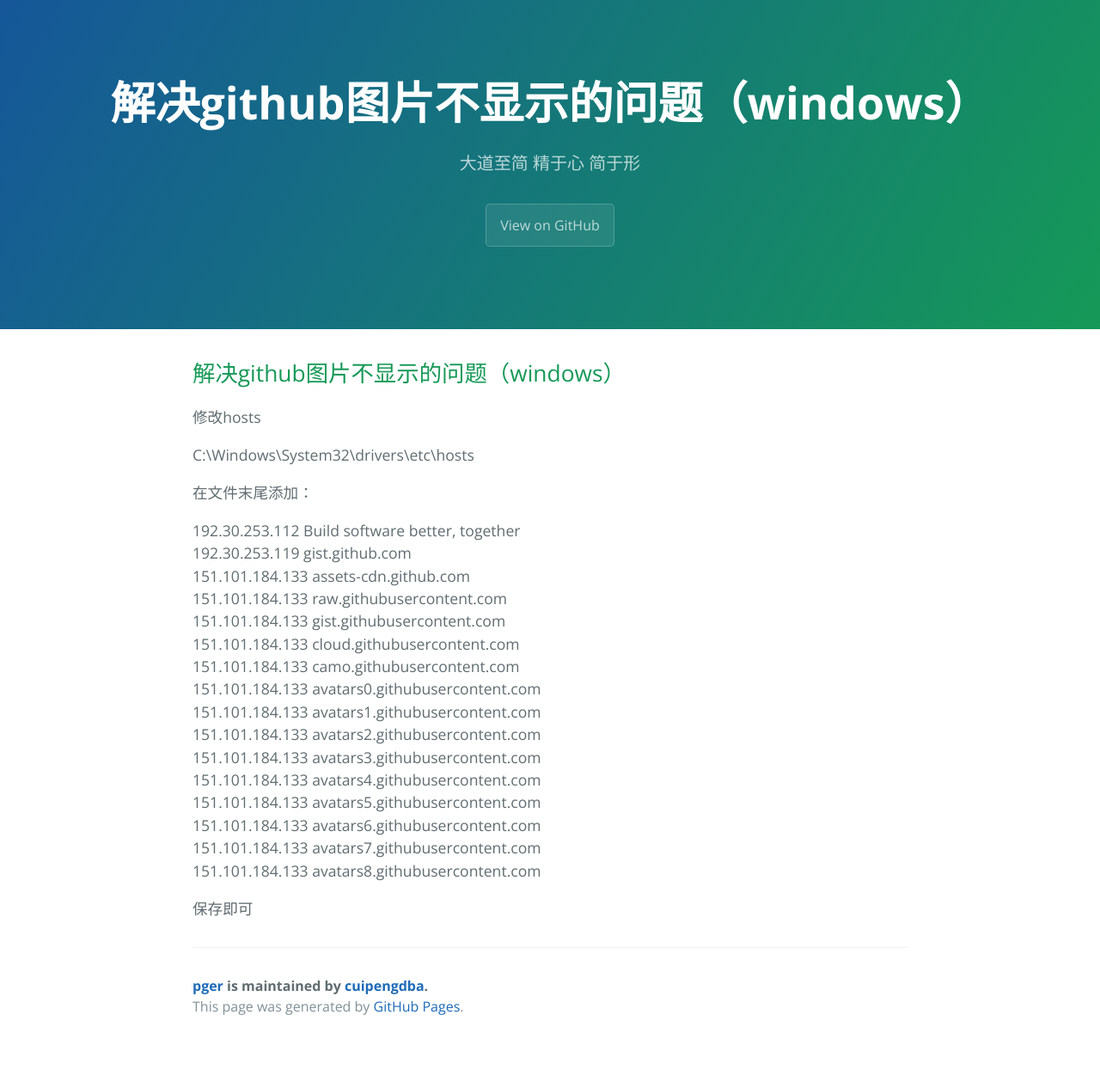
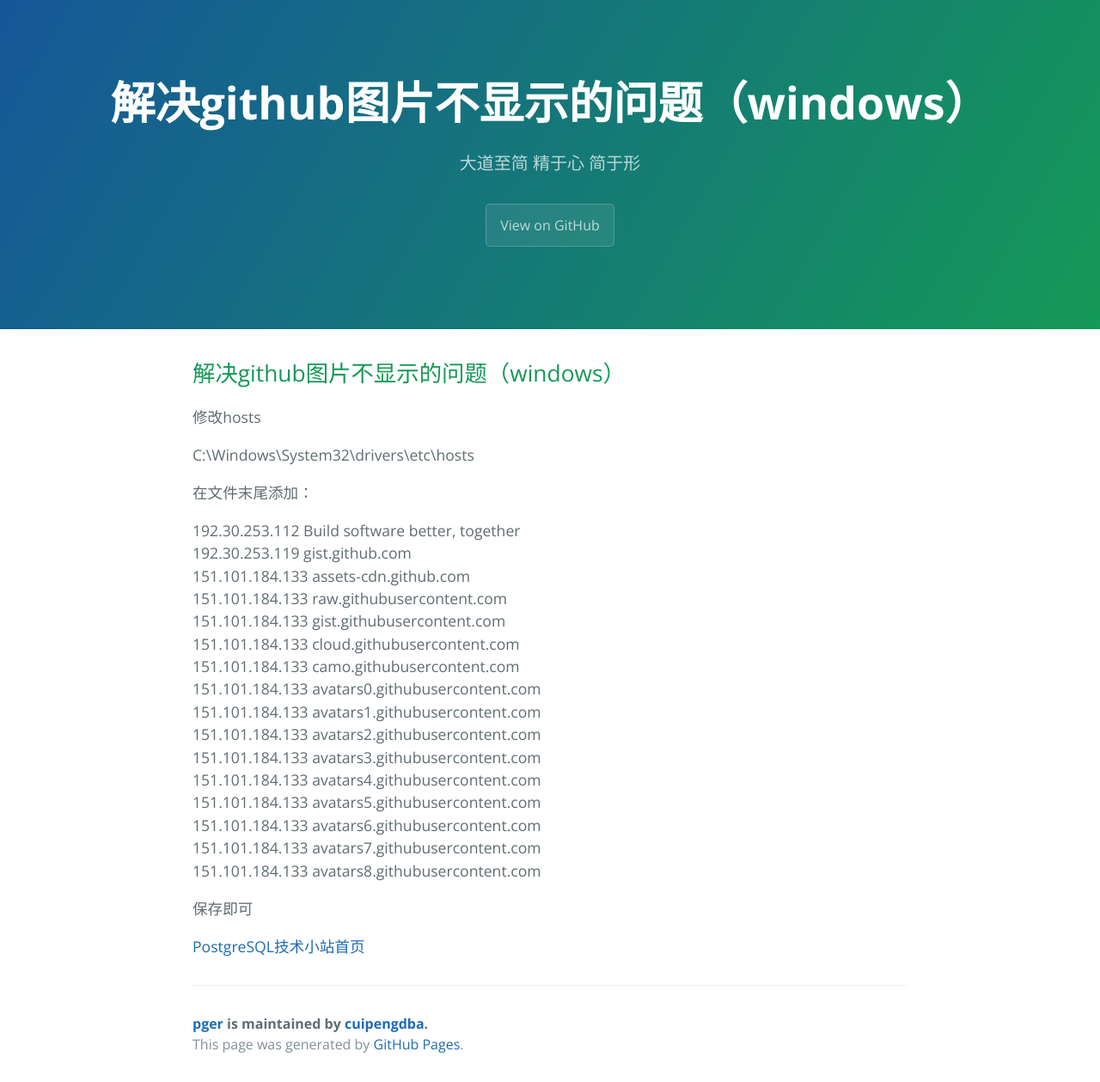
Before and after one commit to cuipengdba/pger, a Jekyll site: the page built from tree/202102/20210220_02.md, in a window 1280 px wide. Shown: the whole page at 86% size. Built offline with Jekyll 4.4.1, drawn with Linux system fonts in a browser that asks for light colours; our own code applies the rules of GitHub Pages for plain Markdown files; before the commit the page ends 1215 px from its top, so only the background shows below that.

Commit message:
Update 20210220_02.md

```diff
--- a/tree/202102/20210220_02.md
+++ b/tree/202102/20210220_02.md
@@ -23,4 +23,6 @@ C:\Windows\System32\drivers\etc\hosts<br/>
 151.101.184.133    avatars7.githubusercontent.com<br/>
 151.101.184.133    avatars8.githubusercontent.com<br/>
 
-保存即可
+保存即可<br/>
+
+[PostgreSQL技术小站首页](https://cuipengdba.github.io/pger/)
```
